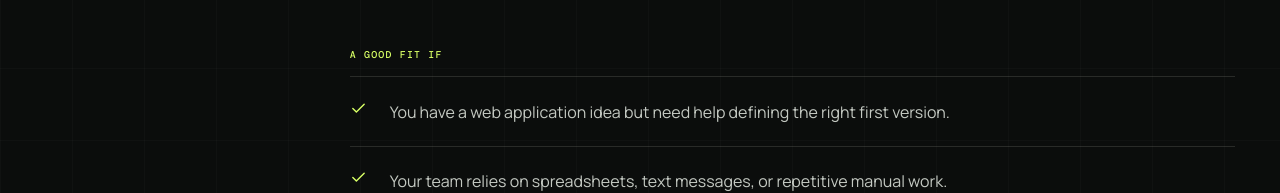
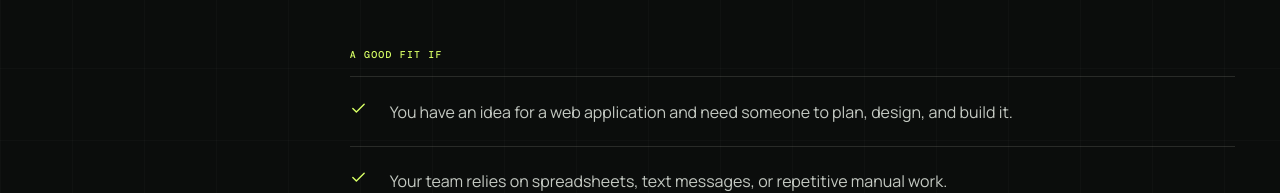
Before and after one commit to webdevRafa/rafa-the-dev, a React (Vite) app: page / in a window 1280 px wide. Shown: the part 5260-5453 px from the top of the page. Built offline with nearby package versions, Linux system fonts and the light colour scheme; a web font is replaced by a local one.

Commit message:
Clarify web application fit copy

```diff
--- a/src/App.tsx
+++ b/src/App.tsx
@@ -698,7 +698,7 @@ function App() {
             <p className="section-label fit-list-label">A GOOD FIT IF</p>
             <div className="fit-list">
               {[
-                'You have a web application idea but need help defining the right first version.',
+                'You have an idea for a web application and need someone to plan, design, and build it.',
                 'Your team relies on spreadsheets, text messages, or repetitive manual work.',
                 'Your customers need accounts, bookings, payments, or a private portal.',
                 'Existing software does not match the way your business operates.',
```
